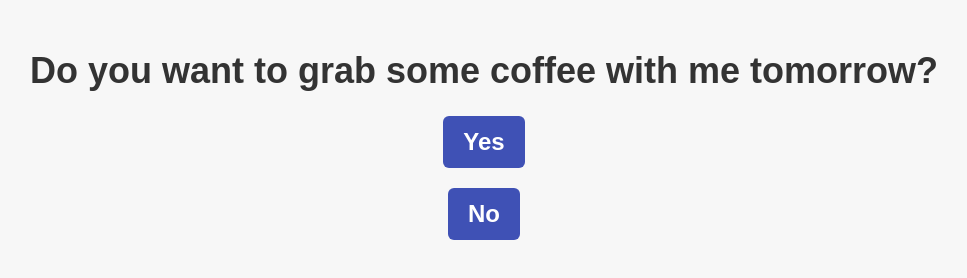
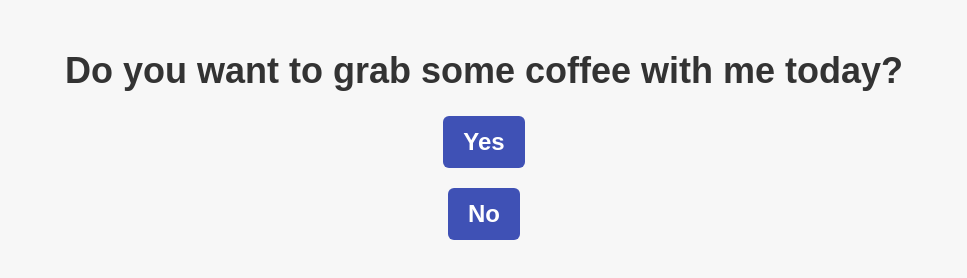
Before and after one commit to Amr6000/-, a plain HTML site: page index.html in a window 1280 px wide. Shown: the whole page, without its empty margins (156-1123 px from the left). Drawn offline with Linux system fonts and the light colour scheme.

Commit message:
Update index.html

```diff
--- a/index.html
+++ b/index.html
@@ -40,7 +40,7 @@
     </style>
   </head>
   <body>
-    <h1>Do you want to grab some coffee with me tomorrow?</h1>
+    <h1>Do you want to grab some coffee with me today?</h1>
     <button id="yesButton" onclick="showResponse('yes')">Yes</button>
     <button id="noButton" onclick="showResponse('no')">No</button>
     <script>
```
